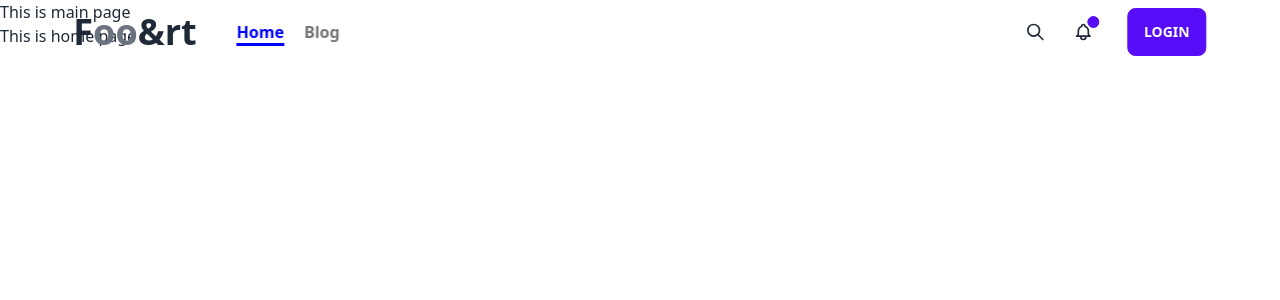
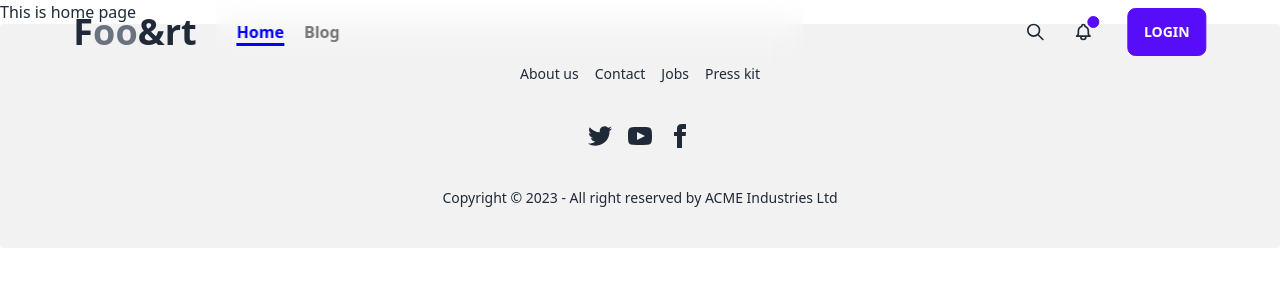
Before and after one commit to SayhanA/chief-recipe-hunter, a React (Vite) app: page / in a window 1280 px wide. Shown: the top 300 px of the page. Built offline with nearby package versions, Linux system fonts and the light colour scheme.

Commit message:
footer section added

```diff
--- a/src/pages/Main/Main.jsx
+++ b/src/pages/Main/Main.jsx
@@ -1,13 +1,16 @@
 import React from 'react';
 import { Outlet } from 'react-router-dom';
 import NavBar from '../shared/NavBar/NavBar';
+import Footer from '../shared/Footer/Footer';
+// import { Footer } from 'flowbite-react';
 
 const Main = () => {
     return (
         <div>
             <NavBar />
-            <h3>This is main page</h3>
+
             <Outlet />
+            <Footer />
         </div>
     );
 };
--- /dev/null
+++ b/src/pages/shared/Footer/Footer.jsx
@@ -0,0 +1,26 @@
+import React from 'react';
+
+const Footer = () => {
+    return (
+        <footer className="footer footer-center p-10 bg-base-200 text-base-content rounded">
+            <div className="grid grid-flow-col gap-4">
+                <a className="link link-hover">About us</a>
+                <a className="link link-hover">Contact</a>
+                <a className="link link-hover">Jobs</a>
+                <a className="link link-hover">Press kit</a>
+            </div>
+            <div>
+                <div className="grid grid-flow-col gap-4">
+                    <a><svg xmlns="http://www.w3.org/2000/svg" width="24" height="24" viewBox="0 0 24 24" className="fill-current"><path d="M24 4.557c-.883.392-1.832.656-2.828.775 1.017-.609 1.798-1.574 2.165-2.724-.951.564-2.005.974-3.127 1.195-.897-.957-2.178-1.555-3.594-1.555-3.179 0-5.515 2.966-4.797 6.045-4.091-.205-7.719-2.165-10.148-5.144-1.29 2.213-.669 5.108 1.523 6.574-.806-.026-1.566-.247-2.229-.616-.054 2.281 1.581 4.415 3.949 4.89-.693.188-1.452.232-2.224.084.626 1.956 2.444 3.379 4.6 3.419-2.07 1.623-4.678 2.348-7.29 2.04 2.179 1.397 4.768 2.212 7.548 2.212 9.142 0 14.307-7.721 13.995-14.646.962-.695 1.797-1.562 2.457-2.549z"></path></svg></a>
+                    <a><svg xmlns="http://www.w3.org/2000/svg" width="24" height="24" viewBox="0 0 24 24" className="fill-current"><path d="M19.615 3.184c-3.604-.246-11.631-.245-15.23 0-3.897.266-4.356 2.62-4.385 8.816.029 6.185.484 8.549 4.385 8.816 3.6.245 11.626.246 15.23 0 3.897-.266 4.356-2.62 4.385-8.816-.029-6.185-.484-8.549-4.385-8.816zm-10.615 12.816v-8l8 3.993-8 4.007z"></path></svg></a>
+                    <a><svg xmlns="http://www.w3.org/2000/svg" width="24" height="24" viewBox="0 0 24 24" className="fill-current"><path d="M9 8h-3v4h3v12h5v-12h3.642l.358-4h-4v-1.667c0-.955.192-1.333 1.115-1.333h2.885v-5h-3.808c-3.596 0-5.192 1.583-5.192 4.615v3.385z"></path></svg></a>
+                </div>
+            </div>
+            <div>
+                <p>Copyright © 2023 - All right reserved by ACME Industries Ltd</p>
+            </div>
+        </footer>
+    );
+};
+
+export default Footer;
```
